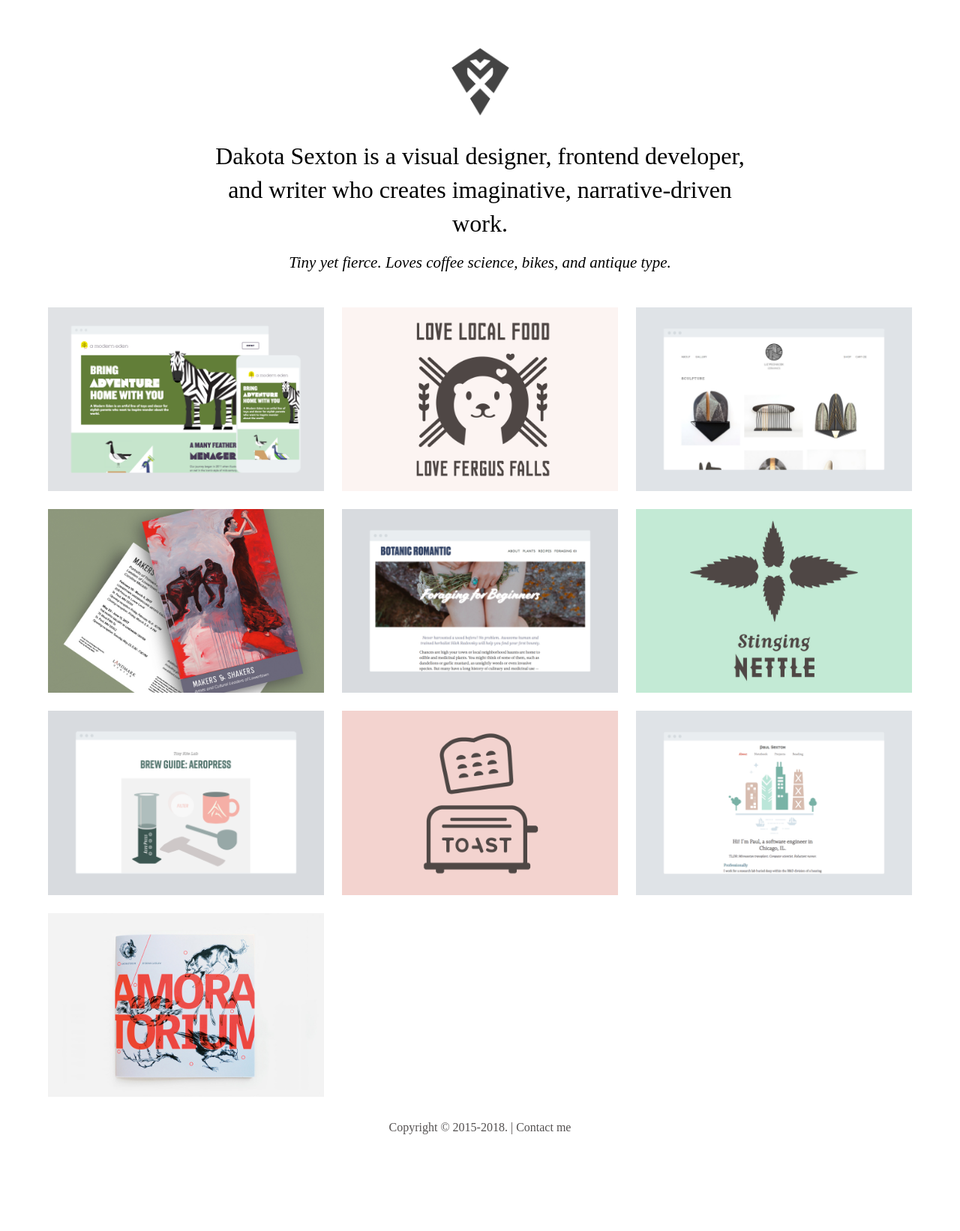
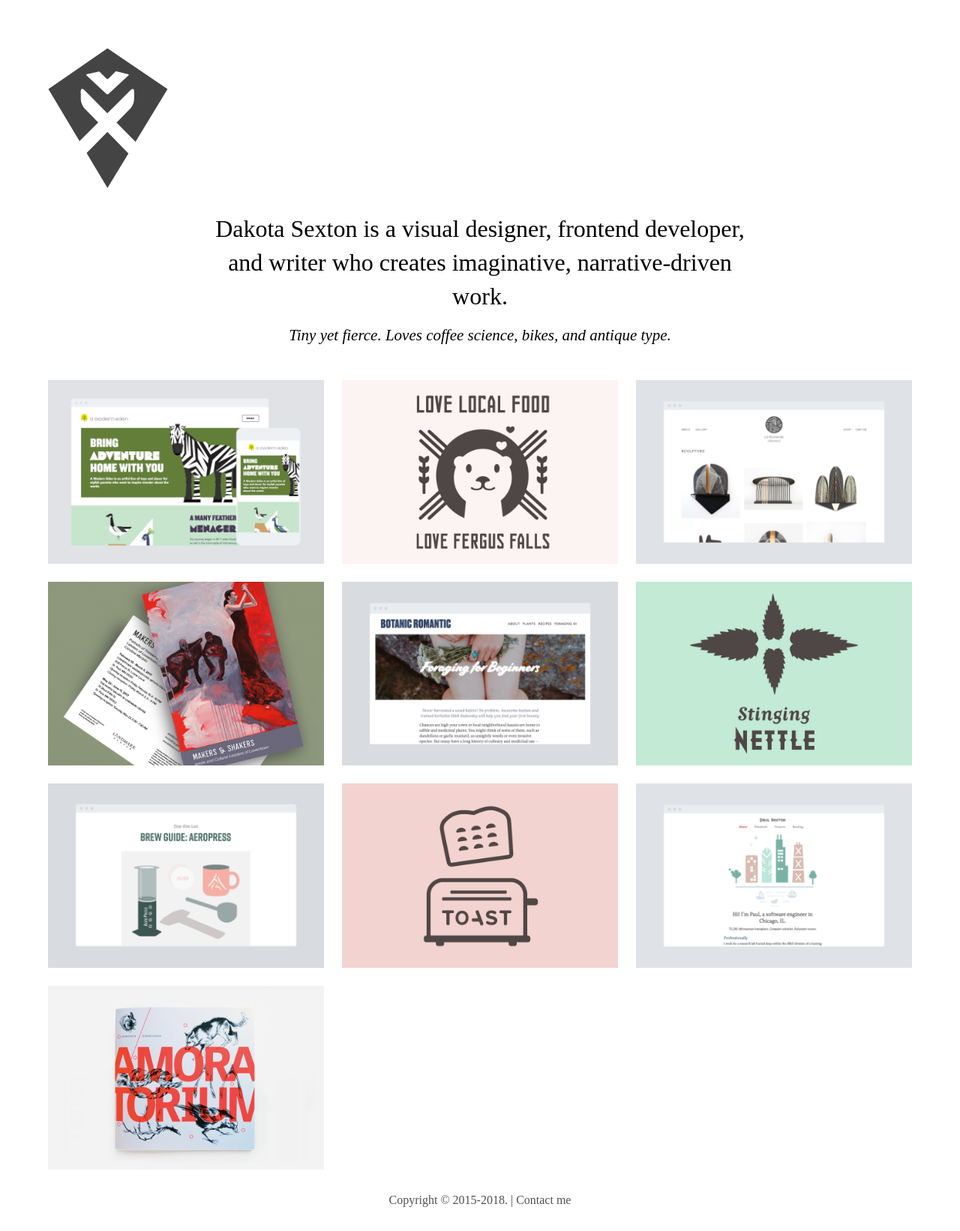
Before and after one commit to tinykite/tinykite.github.io, a Jekyll site: the page built from index.md, in a window 1280 px wide. Shown: the whole page at 75% size. Built offline with Jekyll 4.4.1, drawn with Linux system fonts in a browser that asks for light colours; nearby versions of some CDN libraries; some web fonts are replaced; before the commit the page ends 1545 px from its top, so only the background shows below that.

Commit message:
refactor: update html for accessibility

```diff
--- a/_includes/header.html
+++ b/_includes/header.html
@@ -1,5 +1,5 @@
-<div class="container">
-<header class="masthead">
-<a href="/"><img class="logo" src="/assets/img/logo-large.png"> </a>
+<header class="site-header">
+	<nav class="site-nav">
+		<a href="/" class="site-nav__item"><img class="site-nav__logo" src="/assets/img/logo-large.png" alt="Tiny Kite Logo"></a>
+	</nav>
 </header>
-</div>
--- a/_layouts/projects.html
+++ b/_layouts/projects.html
@@ -10,7 +10,7 @@
 {% assign items = site.projects | sort: 'weight' %}
  {% for item in items %}
 <article class="grid__item">
-<a href="{{ item.url | prepend: site.baseurl }}"><img src="/assets/img/{{ item.image }}" /></a>
+<a href="{{ item.url | prepend: site.baseurl }}"><img src="/assets/img/{{ item.image }}" alt="{{ item.title }}" /></a>
 </article>
  {% endfor %}
  </section
```
